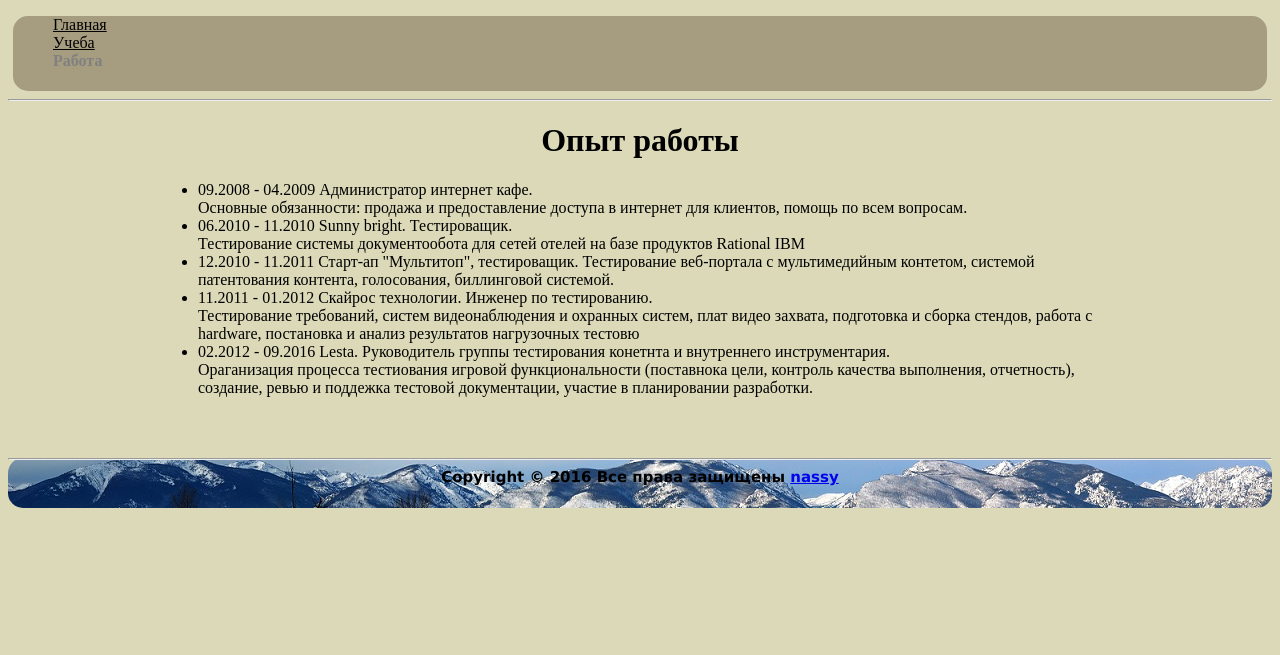
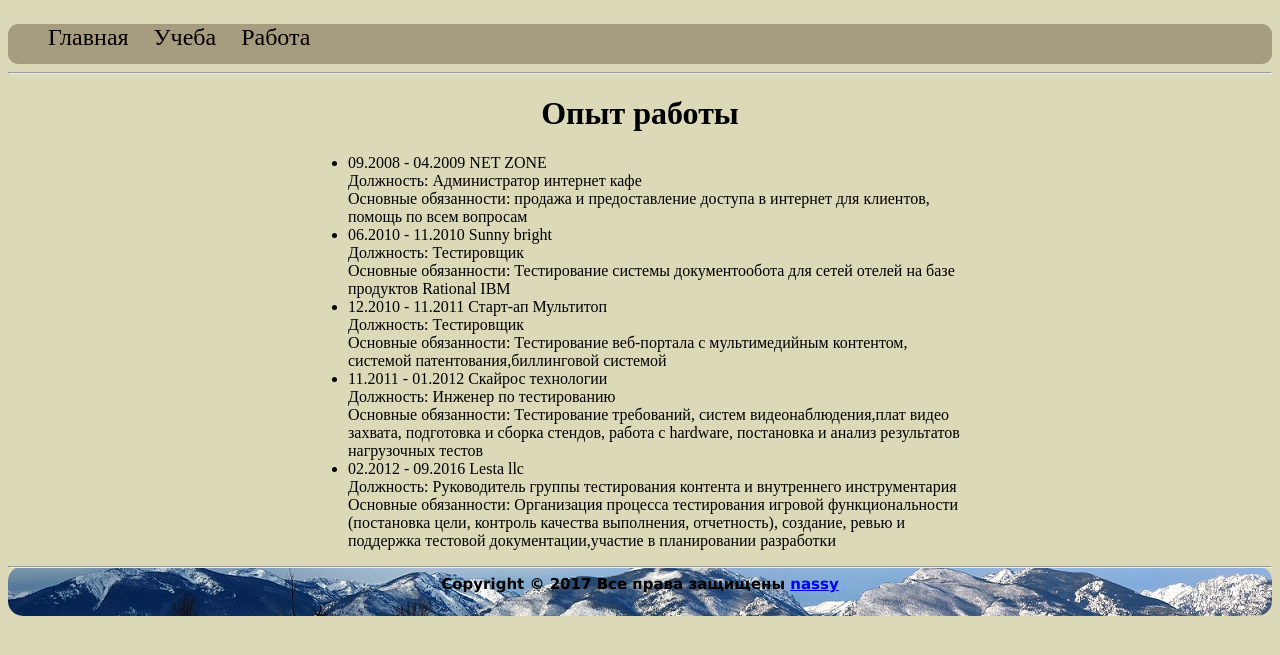
Before and after one commit to nassykusaka/visitcard, a Django app: page /work in a window 1280 px wide. Shown: the top 655 px of the page. Run offline with Django 3.2, Linux system fonts and the light colour scheme.

Commit message:
home_task_2

```diff
--- a/mainapp/static/style.css
+++ b/mainapp/static/style.css
@@ -1,27 +1,34 @@
 {% load staticfiles %}
 header{
     text-align: left;
+    font-size: 24px;
+    font-weight: 400;
     text-decoration: none;
     background-color: #A69C80;
-    height: 100px;
-    border-radius: 15px;
-    height: 75px;
-    margin: 5px;
+    height: 40px;
+    border-radius: 10px;
 }
 header li {
     padding-right: 25px;
     color: grey;
     list-style-type: none;
+    float: left;
+}
+header a:hover{
+    color:darkblue;
 }
 header li a{
     color: black;
+    text-decoration: none;
 }
 .main img {
-    border-radius: 15px;
+    border-radius: 65px;
     float: right;
+    height: 150px;
+
 }
 .main {
-    height: 270px;
+
     margine: 50px 50px 50px 50px;
     padding: 0 150px 0 150px;
 
--- /dev/null
+++ b/mainapp/templates/base.html
@@ -0,0 +1,26 @@
+{% load staticfiles %}
+<!DOCTYPE html>
+<html lang="en">
+<head>
+    <meta charset="UTF-8">
+    <title>
+        {% block title %}{% endblock %}
+    </title>
+    <link rel="stylesheet" type="text/css" href="{% static 'style.css' %}">
+</head>
+<body>
+    <header>
+        <ul>
+        <li> <a href="index.html">Главная</a></li>
+        <li> <a href = "education.html">Учеба</a></li>
+        <li> <a href = "work.html">Работа</a></li>
+    </ul>
+    </header> <hr />
+    <div class="main">
+        {% block content %}{% endblock %}
+    </div>
+    <footer>
+        <hr /> Copyright &copy; 2017 Все права защищены <a href = "https://geekbrains.ru/users/290693" target = "_blank">nassy</a>
+    </footer>
+</body>
+</html>
--- a/mainapp/templates/work.html
+++ b/mainapp/templates/work.html
@@ -1,40 +1,23 @@
+{% extends 'base.html' %}
 {% load staticfiles %}
-<!DOCTYPE html>
-<html lang="ru">
-<head>
-    <meta charset="UTF-8">
-    <title>Work</title>
-    <link rel="stylesheet" type="text/css" href="{% static 'style.css' %}">
-</head>
-<body>
-    <header>
+
+{% block title %}
+    Work
+{% endblock %}
+{% block content %}
+    <div class="main">
+        <h1>Опыт работы</h1>
         <ul>
-            <li> <a href="index.html">Главная</a></li>
-            <li> <a href = "education.html">Учеба</a></li>
-            <li> <b>Работа</b></li>
+            {% if works %}
+                {% for work in works %}
+                    <li>{{ work.period }} {{ work.organization }} <br>
+                        Должность: {{ work.position }} <br>
+                        Основные обязанности: {{ work.responsibilities }}
+                    </li>
+                {% endfor %}
+            {% else %}
+                Нет опыта работы.
+            {% endif %}
         </ul>
-    </header> <hr />
-    <h1>Опыт работы</h1>
-    <div class="main">
-       <ul>
-           <li> 09.2008 - 04.2009 Администратор интернет кафе.<br>
-               Основные обязанности: продажа и предоставление доступа в
-               интернет для клиентов, помощь по всем вопросам.</li>
-           <li> 06.2010 - 11.2010 Sunny bright. Тестироващик. <br>
-                Тестирование системы документообота для сетей отелей на базе продуктов Rational IBM</li>
-           <li>12.2010 - 11.2011 Старт-ап "Мультитоп", тестироващик.
-                Тестирование веб-портала с мультимедийным контетом, системой патентования контента, голосования,
-                биллинговой системой.</li>
-           <li>11.2011 - 01.2012 Скайрос технологии. Инженер по тестированию.<br> Тестирование требований, систем видеонаблюдения
-                и охранных систем, плат видео захвата, подготовка и сборка стендов, работа с hardware, постановка и анализ
-                результатов нагрузочных тестовю</li>
-           <li>02.2012 - 09.2016 Lesta. Руководитель группы тестирования конетнта и внутреннего инструментария. <br>Ораганизация процесса тестиования игровой функциональности
-               (поставнока цели, контроль качества выполнения, отчетность), создание, ревью и поддежка тестовой документации,
-               участие в планировании разработки. </li>
-       </ul>
     </div>
-    <footer>
-        <hr /> Copyright &copy; 2016 Все права защищены <a href = "https://geekbrains.ru/users/290693" target = "_blank">nassy</a>
-    </footer>
-</body>
-</html>
+{% endblock %}
--- a/mainapp/views.py
+++ b/mainapp/views.py
@@ -1,10 +1,43 @@
+# -*- coding: utf-8 -*-
 from django.shortcuts import render, render_to_response
 
 def index(request):
-    return render_to_response("index.html")
+    first_name = 'Анастасия'
+    last_name = 'Чернышова'
+    birth = '19.01.1989'
+    place_of_birth = 'Набережные Челны'
+    hobbies = ['сноуборд', 'серфинг', 'лонгборд', 'другие активные виды спорта', 'путешествия', 'фотография', 'видео-монтаж']
+    return render_to_response("index.html", {'hobbies':hobbies, 'first_name':first_name,
+                                             'last_name':last_name, 'birth':birth, 'place_of_birth': place_of_birth})
+def work(request):
+       return render_to_response('work.html', {'works':works})
 
-def work(request):
-    return render_to_response('work.html')
+class Work:
+    def __init__(self, organization, position, period, responsibilities):
+        self.organization = organization
+        self.position = position
+        self.period = period
+        self.responsibilities = responsibilities
+
+works = [
+    Work('NET ZONE', 'Администратор интернет кафе', '09.2008 - 04.2009','продажа и предоставление доступа в интернет для клиентов, помощь по всем вопросам'),
+    Work('Sunny bright','Тестировщик', '06.2010 - 11.2010', 'Тестирование системы документообота для сетей отелей на базе продуктов Rational IBM'),
+    Work('Старт-ап Мультитоп', 'Тестировщик', '12.2010 - 11.2011', 'Тестирование веб-портала с мультимедийным контентом, системой патентования,биллинговой системой'),
+    Work('Скайрос технологии', 'Инженер по тестированию', '11.2011 - 01.2012', 'Тестирование требований, систем видеонаблюдения,плат видео захвата, подготовка и сборка стендов, работа с hardware, постановка и анализ результатов нагрузочных тестов'),
+    Work('Lesta llc', 'Руководитель группы тестирования контента и внутреннего инструментария', '02.2012 - 09.2016', 'Организация процесса тестирования игровой функциональности (постановка цели, контроль качества выполнения, отчетность), создание, ревью и поддержка тестовой документации,участие в планировании разработки')
+    ]
 
 def edu(request):
-    return render_to_response('education.html')
+    return render_to_response('education.html', {'schools': schools})
+class School:
+    def __init__(self, period, name, specialization, url):
+        self.period = period
+        self.name = name
+        self.specialization = specialization
+        self.url = url
+
+schools = [
+    School('2005 - 2010', 'Ярославский Государственный Университет им. П.Г.Демидова', 'Информатика в экономике', 'http://www.uniyar.ac.ru/'),
+    School('2014', 'ISTQB', 'Foundation level', 'http://www.istqb.org/'),
+    School('2016 - 2017', 'Geekbrains', 'Программист Python', 'https://geekbrains.ru')
+]
--- a/visitcard/urls.py
+++ b/visitcard/urls.py
@@ -21,6 +21,7 @@ from mainapp.views import index, work, edu
 
 urlpatterns = [
     url(r'^admin/', admin.site.urls),
+    url(r'^$', index),
     url(r'^index', index),
     url(r'^work',work),
     url(r'^education', edu),
```
Also changed, not shown: mainapp/templates/education.html (+18 -27 lines), mainapp/templates/index.html (+15 -25 lines), visitcard/settings.py (line endings or trailing spaces).
